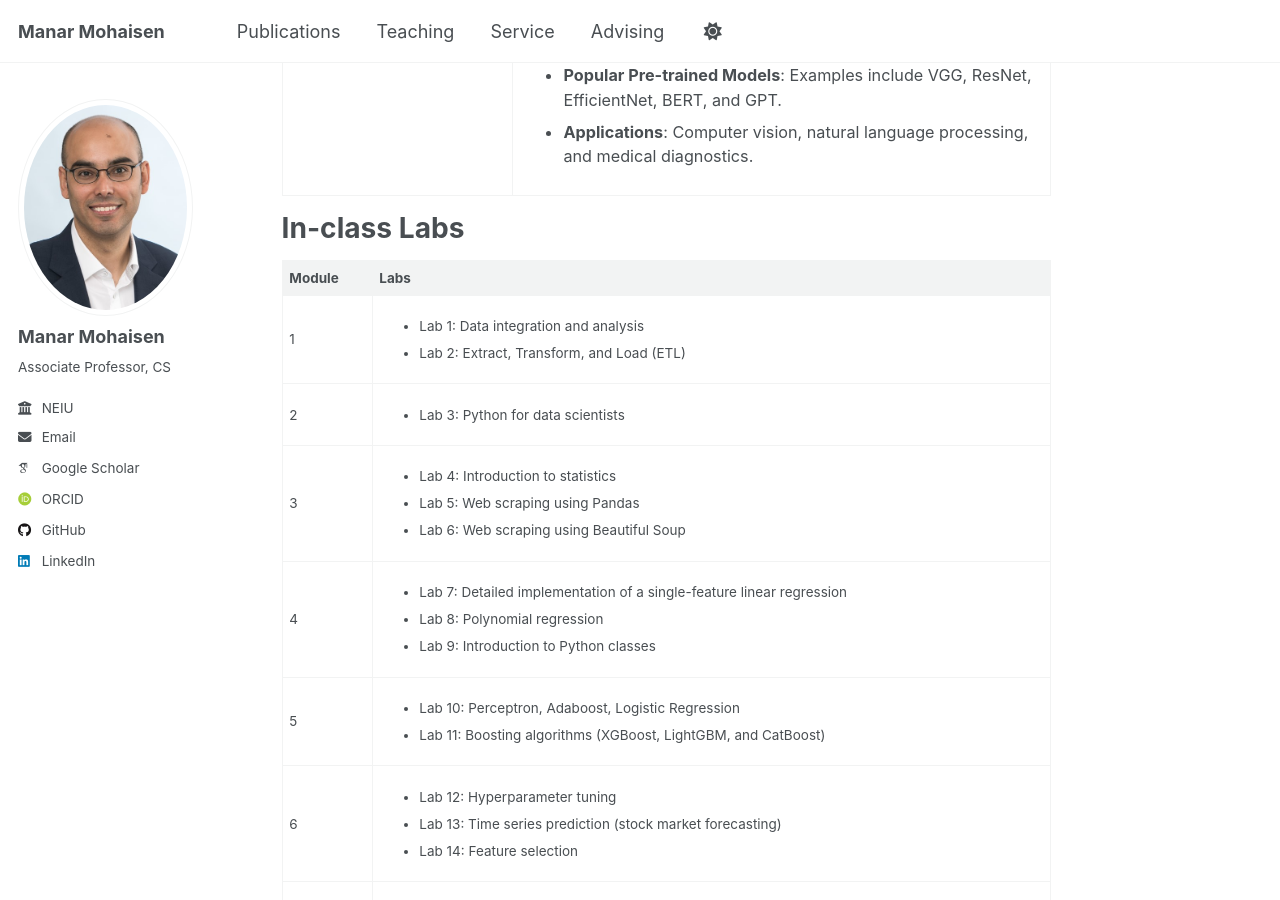
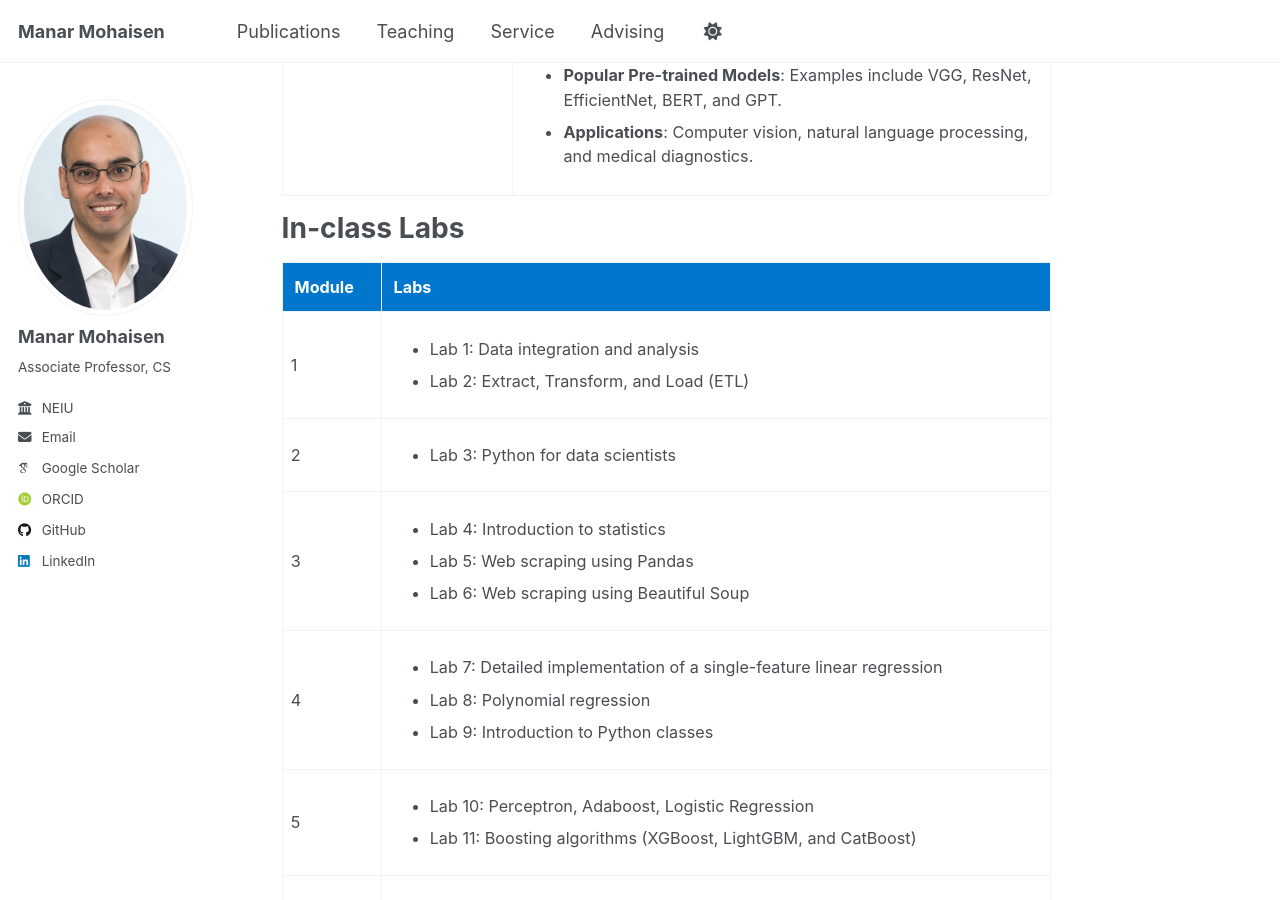
Before and after one commit to manarmohaisen/manarmohaisen.github.io, a Jekyll site: the page built from _teaching/comp479.md, in a window 1280 px wide and 900 px high, scrolled down 4663 px. Built offline with Jekyll 4.4.1, drawn with Linux system fonts in a browser that asks for light colours; some web fonts are replaced; a script that is not in the unit is left out.

Commit message:
Update comp479.md

```diff
--- a/_teaching/comp479.md
+++ b/_teaching/comp479.md
@@ -190,12 +190,11 @@ Lectures
 In-class Labs
 ======
 
-
-<table class="syllabus-table" aria-label="Course labs by module">
+<table style="width:100%; border-collapse: collapse; font-size: 90%; margin: 1em 0;">
   <thead>
-    <tr>
-      <th>Module</th>
-      <th>Labs</th>
+    <tr style="background-color: #0077cc; color: white;">
+      <th style="padding: 12px; text-align: left;">Module</th>
+      <th style="padding: 12px; text-align: left;">Labs</th>
     </tr>
   </thead>
   <tbody>
```
